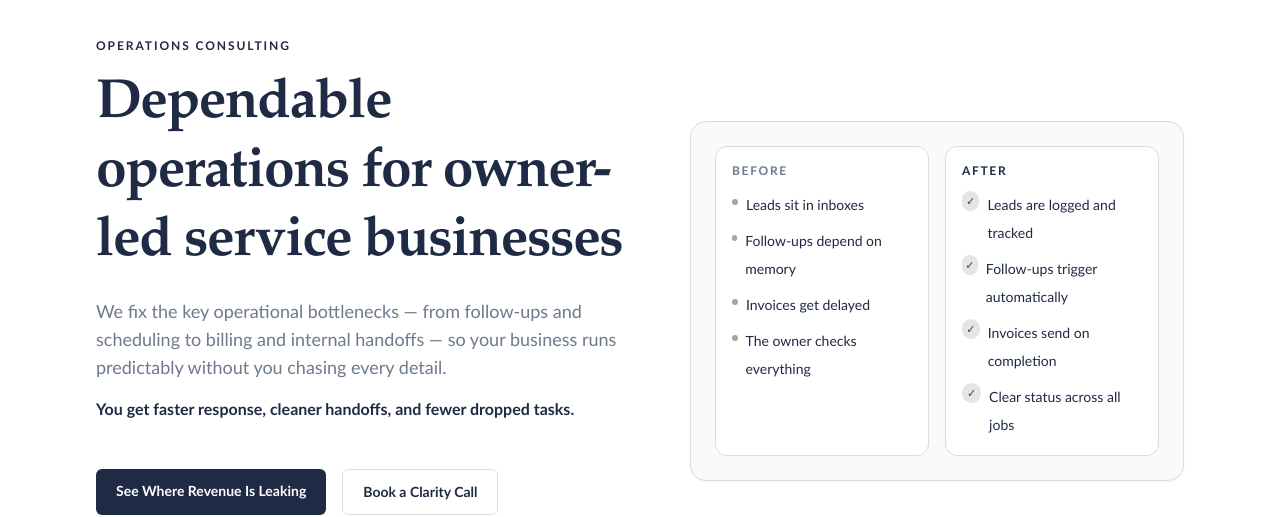
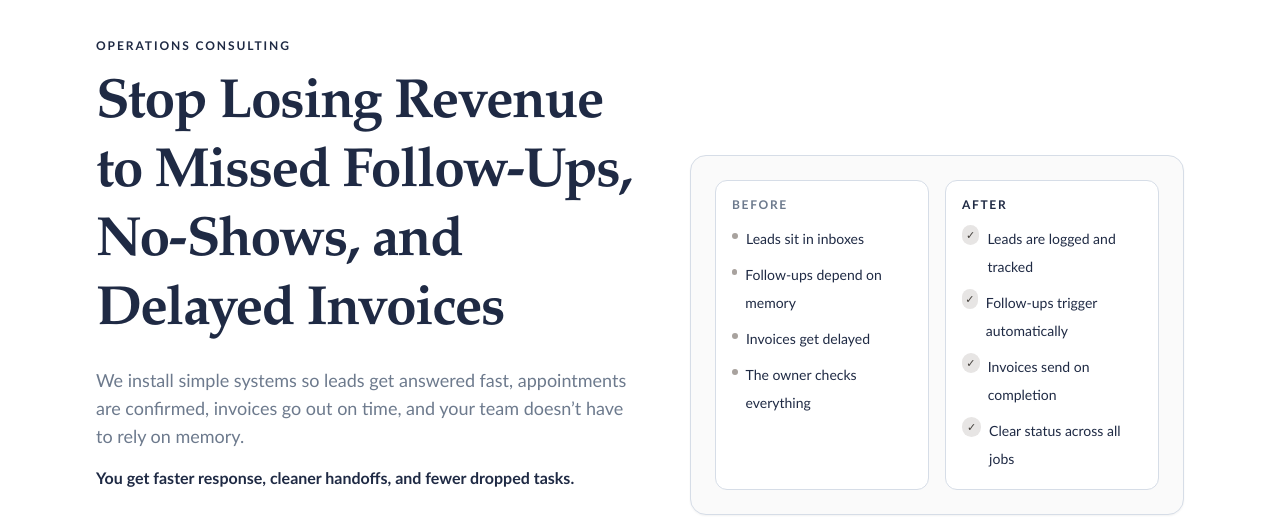
Before and after one commit to blakegrosenthal/operaite-site, a Next.js app: page / in a window 1280 px wide. Shown: the part 175-692 px from the top of the page. Built offline with nearby package versions, Linux system fonts and the light colour scheme; no server answers.

Commit message:
update site

```diff
--- a/app/page.tsx
+++ b/app/page.tsx
@@ -23,12 +23,13 @@ export default function HomePage() {
               Operations consulting
             </p>
             <h1 className="mt-4 text-[2.45rem] font-bold leading-tight tracking-tight text-foreground sm:text-[3.45rem]">
-              Dependable operations for owner-led service businesses
+              Stop Losing Revenue to Missed Follow-Ups, No-Shows, and Delayed
+              Invoices
             </h1>
             <p className="mt-5 text-base leading-8 text-muted sm:text-lg">
-              We fix the key operational bottlenecks — from follow-ups and
-              scheduling to billing and internal handoffs — so your business
-              runs predictably without you chasing every detail.
+              We install simple systems so leads get answered fast,
+              appointments are confirmed, invoices go out on time, and your
+              team doesn’t have to rely on memory.
             </p>
             <p className="mt-4 text-sm font-semibold leading-7 text-foreground sm:text-base">
               You get faster response, cleaner handoffs, and fewer dropped
```
